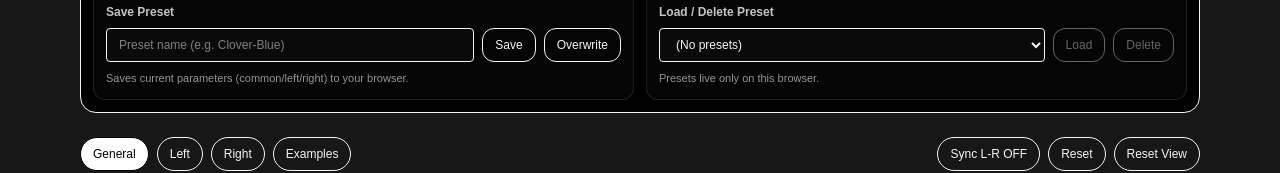
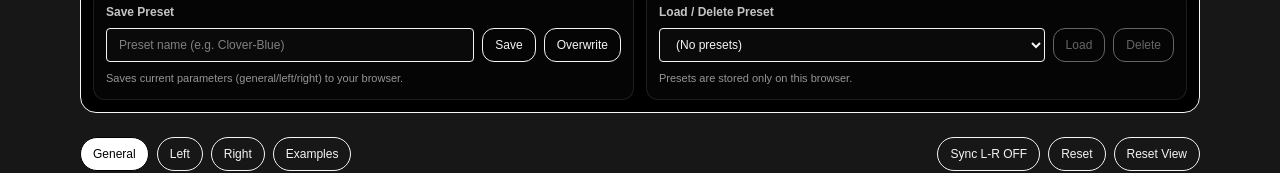
Before and after one commit to mbinou/poitune-next, a Next.js app: page / in a window 1280 px wide. Shown: the part 744-917 px from the top of the page. Built offline with nearby package versions, Linux system fonts and the light colour scheme.

Commit message:
docs: fix

```diff
--- a/src/app/page.tsx
+++ b/src/app/page.tsx
@@ -492,7 +492,7 @@ export default function Page() {
               </div>
 
               <p className="text-[12px] opacity-60 sm:text-[11px]">
-                Saves current parameters (common/left/right) to your browser.
+                Saves current parameters (general/left/right) to your browser.
               </p>
             </div>
 
@@ -536,7 +536,7 @@ export default function Page() {
               </div>
 
               <p className="text-[12px] opacity-60 sm:text-[11px]">
-                Presets live only on this browser.
+                Presets are stored only on this browser.
               </p>
             </div>
           </div>
```
